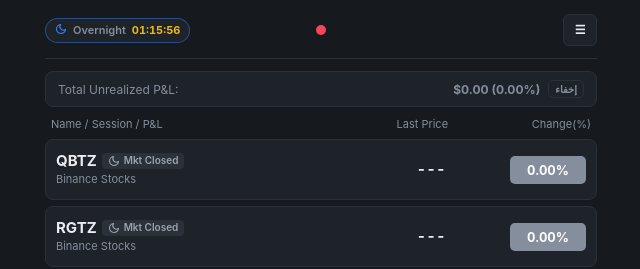
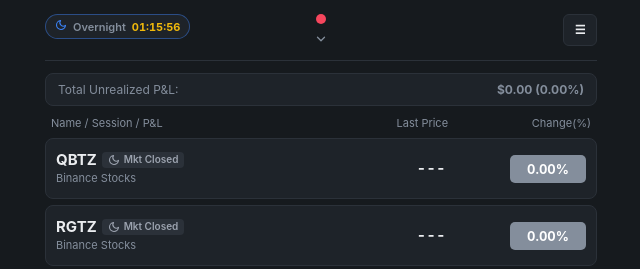
Before and after one commit to Billel-gd/prices-viewer, a plain HTML site: page index.html in a window 1280 px wide. Shown: the top 269 px of the page, 319-959 px from the left. Drawn offline with Linux system fonts and the light colour scheme.

Commit message:
Update index.html

```diff
--- a/index.html
+++ b/index.html
@@ -48,11 +48,11 @@
       padding-bottom: 12px; border-bottom: 1px solid var(--border); margin-bottom: 12px;
     }
     .header-top {
-      display: grid; grid-template-columns: 1fr auto 1fr; align-items: center; gap: 8px;
-    }
-    .menu-slot { display: flex; justify-content: flex-start; }
-    .center-slot { display: flex; justify-content: center; align-items: center; }
-    .timer-slot { display: flex; justify-content: flex-end; }
+      display: grid; grid-template-columns: 1fr auto 1fr; align-items: start; gap: 8px;
+    }
+    .menu-slot { display: flex; justify-content: flex-start; align-items: center; }
+    .center-slot { display: flex; flex-direction: column; justify-content: center; align-items: center; gap: 6px; }
+    .timer-slot { display: flex; justify-content: flex-end; align-items: center; }
     .icon-only-btn {
       width: 34px; height: 32px; padding: 0;
       display: inline-flex; align-items: center; justify-content: center;
@@ -61,6 +61,22 @@
 
     .dot { width: 10px; height: 10px; border-radius: 50%; background: var(--red); display: inline-block; }
     .dot.live { background: var(--green); box-shadow: 0 0 8px var(--green); }
+
+    .pnl-chevron-btn {
+      background: transparent; border: none; color: var(--muted);
+      width: 24px; height: 18px;
+      display: inline-flex; align-items: center; justify-content: center;
+      cursor: pointer; padding: 0; transition: color 0.15s ease;
+    }
+    .pnl-chevron-btn:hover { color: var(--text); }
+    .pnl-chevron-btn svg {
+      width: 14px; height: 14px;
+      transition: transform 0.2s ease;
+      transform: rotate(0deg);
+    }
+    .pnl-chevron-btn.flipped svg {
+      transform: rotate(180deg);
+    }
 
     .session-timer {
       display: inline-flex; align-items: center; gap: 6px;
@@ -105,16 +121,7 @@
       background: var(--card); border: 1px solid var(--border); border-radius: 8px;
       padding: 8px 12px; margin-bottom: 10px; font-size: 12px; direction: ltr;
     }
-    .summary-right { display: flex; align-items: center; gap: 8px; }
-    .pnl-toggle-btn {
-      background: transparent; border: 1px solid var(--border); color: var(--muted);
-      border-radius: 5px; padding: 2px 6px; font-size: 10px; font-weight: 600; cursor: pointer;
-    }
-    .pnl-toggle-btn:hover { color: var(--text); border-color: var(--accent); }
-    .summary-bar.collapsed {
-      padding: 5px 12px;
-    }
-    .summary-bar.collapsed .summary-content {
+    .summary-bar.hidden-frame {
       display: none;
     }
     .pnl-pos { color: var(--green); font-weight: 700; }
@@ -297,6 +304,11 @@
       </div>
       <div class="center-slot">
         <span class="dot" id="statusDot"></span>
+        <button class="pnl-chevron-btn" id="pnlToggleBtn" onclick="togglePnlSummary()" aria-label="تبديل إطار P&L" title="تبديل إطار P&L">
+          <svg viewBox="0 0 24 24" fill="none" stroke="currentColor" stroke-width="2.2" stroke-linecap="round" stroke-linejoin="round">
+            <polyline points="6 9 12 15 18 9"></polyline>
+          </svg>
+        </button>
       </div>
       <div class="timer-slot">
         <div class="session-timer sess-closed" id="nextSessionTimer" title="الوقت المتبقي حتى الجلسة التالية (ET)">
@@ -323,11 +335,8 @@
   </div>
 
   <div class="summary-bar" id="portfolioSummary">
-    <span class="summary-content" style="color:var(--muted);">Total Unrealized P&L:</span>
-    <div class="summary-right">
-      <span class="summary-content pnl-flat" id="totalPnlText">$0.00 (0.00%)</span>
-      <button class="pnl-toggle-btn" id="pnlToggleBtn" onclick="togglePnlSummary()" title="إظهار / إخفاء ملخص P&L">إخفاء</button>
-    </div>
+    <span style="color:var(--muted);">Total Unrealized P&L:</span>
+    <span class="pnl-flat" id="totalPnlText">$0.00 (0.00%)</span>
   </div>
 
   <div class="panel" id="mainPanel">
@@ -497,9 +506,8 @@
 
     function applyPnlSummaryState() {
       if (!summaryBar || !pnlToggleBtn) return;
-      summaryBar.classList.toggle("collapsed", pnlSummaryHidden);
-      pnlToggleBtn.textContent = pnlSummaryHidden ? "إظهار" : "إخفاء";
-      pnlToggleBtn.title = pnlSummaryHidden ? "إظهار ملخص P&L" : "إخفاء ملخص P&L";
+      summaryBar.classList.toggle("hidden-frame", pnlSummaryHidden);
+      pnlToggleBtn.classList.toggle("flipped", pnlSummaryHidden);
     }
 
     function togglePnlSummary() {
@@ -1111,15 +1119,14 @@
       });
 
       if (!hasAny) {
-        totalEl.className = "summary-content pnl-flat";
+        totalEl.className = "pnl-flat";
         totalEl.textContent = "$0.00 (0.00%)";
         return;
       }
 
       const totalPct = totalCost > 0 ? (totalPnl / totalCost) * 100 : 0;
       const sign = totalPnl > 0 ? "+" : "";
-      const cls = totalPnl > 0 ? "pnl-pos" : (totalPnl < 0 ? "pnl-neg" : "pnl-flat");
-      totalEl.className = `summary-content ${cls}`;
+      totalEl.className = totalPnl > 0 ? "pnl-pos" : (totalPnl < 0 ? "pnl-neg" : "pnl-flat");
       totalEl.textContent = `${sign}$${formatNum(totalPnl)} (${sign}${totalPct.toFixed(2)}%)`;
     }
 
```
